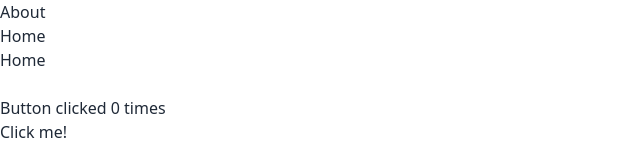
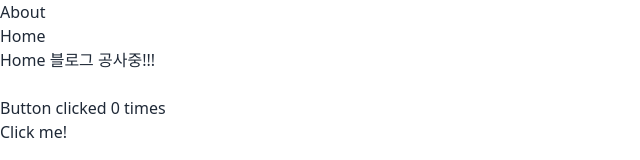
Before and after one commit to olcw78/ingnyusan, a React (Vite) app: page / in a window 1280 px wide. Shown: the top 160 px of the page, without its empty margins (0-640 px from the left). Built offline with nearby package versions, Linux system fonts and the light colour scheme.

Commit message:
배포 test

```diff
--- a/src/pages/Home.tsx
+++ b/src/pages/Home.tsx
@@ -5,7 +5,7 @@ export default function Home() {
 
   return (
     <>
-      <h1>Home</h1>
+      <h1>Home 블로그 공사중!!!</h1>
       <br />
       <div>Button clicked {counter} times</div>
       <button onClick={() => setCounter(p => p + 1)}>Click me!</button>
```
